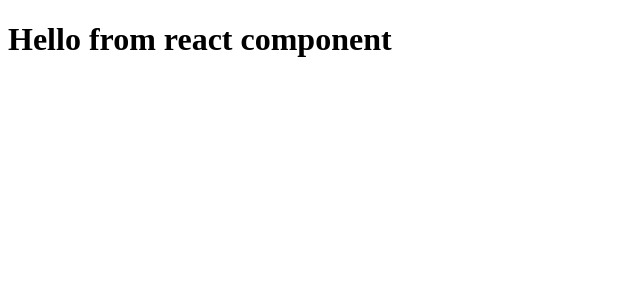
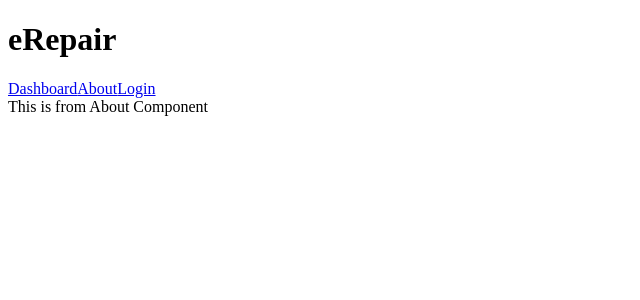
Before and after one commit to softwarica-github/react-component-based-ui-screens-bethebikash, a React app: page /about in a window 1280 px wide. Shown: the top 300 px of the page, without its empty margins (0-640 px from the left). Built offline with nearby package versions, Linux system fonts and the light colour scheme.

Commit message:
React router setup and used to render different components.

```diff
--- a/package.json
+++ b/package.json
@@ -25,6 +25,7 @@
     "babel-loader": "^8.0.6",
     "react": "^16.12.0",
     "react-dom": "^16.12.0",
+    "react-router-dom": "^5.1.2",
     "webpack": "^4.41.5",
     "webpack-cli": "^3.3.10",
     "webpack-dev-server": "^3.10.1"
--- a/src/App.js
+++ b/src/App.js
@@ -1,10 +1,56 @@
 import React from 'react'
 import ReactDOM from 'react-dom'
+import { BrowserRouter as Router, Route, NavLink, Switch } from 'react-router-dom'
+
+const Dashboard = () => {
+  return(
+    <div>This is from Dashboard Component</div>
+  )
+}
+
+const Login = () => {
+  return(
+    <div>This is from Login Component</div>
+  )
+}
+
+const Register = () => {
+  return(
+    <div>This is from Register Component</div>
+  )
+}
+
+const About = () => {
+  return(
+    <div>This is from About Component</div>
+  )
+}
 
 const Template = () => {
-  return <div>
-    <h1>Hello from react component</h1>
-  </div>
+  return (
+    <Router>
+      <div>
+        <header>
+          <h1>eRepair</h1>
+          <NavLink to="/" exact>
+            Dashboard
+          </NavLink>
+          <NavLink to="/about">
+            About
+          </NavLink>
+          <NavLink to="/login">
+            Login
+          </NavLink>
+        </header>
+        <Switch>
+          <Route path="/" component={Dashboard} exact />
+          <Route path="/register" component={Register} />
+          <Route path="/login" component={Login} />
+          <Route path="/about" component={About} />
+        </Switch>
+      </div>
+    </Router>
+  )
 }
 
-ReactDOM.render(<Template/> , document.getElementById('app'))
+ReactDOM.render(<Template />, document.getElementById('app'))
```
Also changed, not shown: 1 other file (tests, documents, lock files or other folders).
